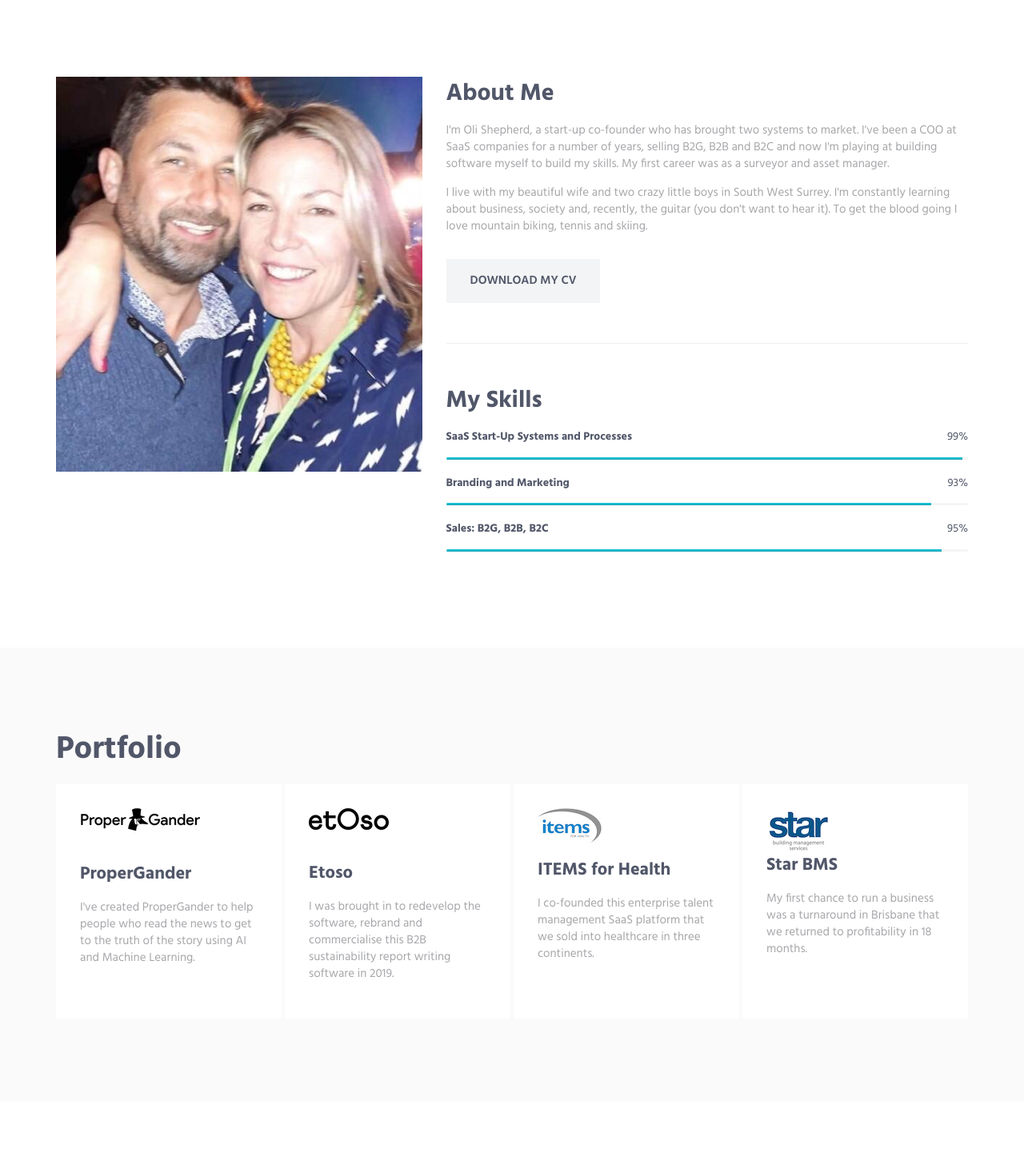
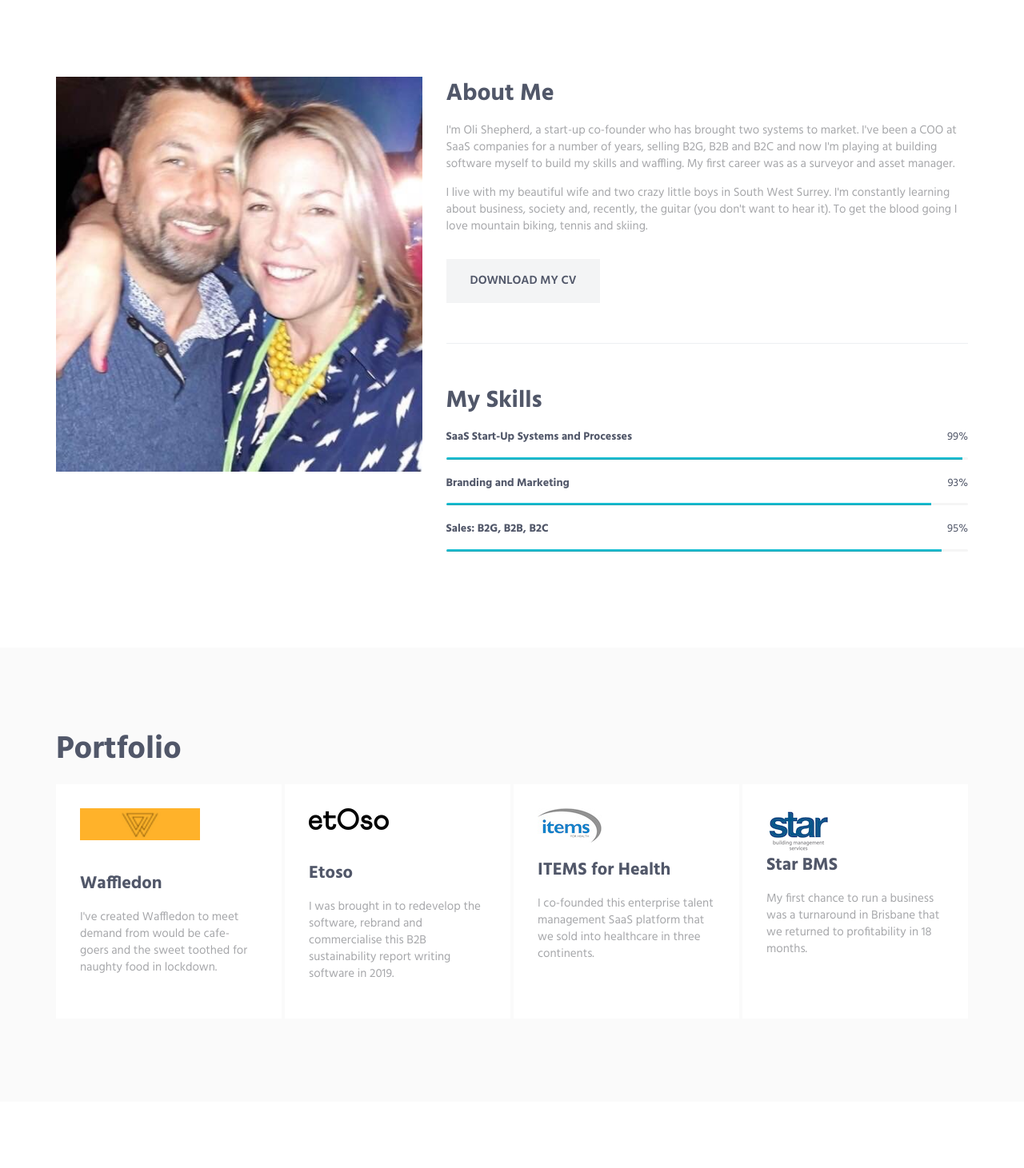
Before and after one commit to olisheps/olishepherdcom, a Django app: page / in a window 1280 px wide. Shown: the part 624-2085 px from the top of the page at 80% size. Run offline with Django 3.2, Linux system fonts and the light colour scheme; some libraries are stand-ins or nearby versions.

Commit message:
waffledon

```diff
--- a/portfolio/templates/portfolio/HTML/index.html
+++ b/portfolio/templates/portfolio/HTML/index.html
@@ -121,7 +121,7 @@
                             <div class="margin-b-50">
                                 <div class="margin-b-30">
                                     <h2>About Me</h2>
-                                    <p>I'm Oli Shepherd, a start-up co-founder who has brought two systems to market. I've been a COO at SaaS companies for a number of years, selling B2G, B2B and B2C and now I'm playing at building software myself to build my skills. My first career was as a surveyor and asset manager.</p>
+                                    <p>I'm Oli Shepherd, a start-up co-founder who has brought two systems to market. I've been a COO at SaaS companies for a number of years, selling B2G, B2B and B2C and now I'm playing at building software myself to build my skills and waffling. My first career was as a surveyor and asset manager.</p>
                                     <p>I live with my beautiful wife and two crazy little boys in South West Surrey. I'm constantly learning about business, society and, recently, the guitar (you don't want to hear it). To get the blood going I love mountain biking, tennis and skiing.</p>
                                 </div>
                                 <a href="{% static "img/oli-shepherd-cv.pdf" %}" class="btn-theme btn-theme-md btn-default-bg text-uppercase">Download my CV</a>
@@ -165,16 +165,16 @@
                         <div class="col-md-3 col-sm-6 md-margin-b-4">
                             <div class="service" data-height="height">
                                 <div class="service-element">
-                                    <img class="logo-img" src="{% static "img/logos/ProperGander.png" %}" width="150" alt="ProperGander">
+                                    <img class="logo-img" src="{% static "img/logos/waffledon.png" %}" width="150" alt="ProperGander">
                                     </br>
                                 </div>
                                 </br>
                                 </br>
                                 <div class="service-info">
-                                    <h3>ProperGander</h3>
-                                    <p class="margin-b-5">I've created ProperGander to help people who read the news to get to the truth of the story using AI and Machine Learning.</p>
+                                    <h3>Waffledon</h3>
+                                    <p class="margin-b-5">I've created Waffledon to meet demand from would be cafe-goers and the sweet toothed for naughty food in lockdown.</p>
                                 </div>
-                                <a href="https://propergander.ap" class="content-wrapper-link"></a>
+                                <a href="https://waffledon.co.uk" class="content-wrapper-link"></a>
                             </div>
                         </div>
                         <div class="col-md-3 col-sm-6 md-margin-b-4">
```
Also changed, not shown: olishepherdcom/static/img/logos/waffledon.png (added), portfolio/templates/portfolio/home.html (deleted), 5 other files.
